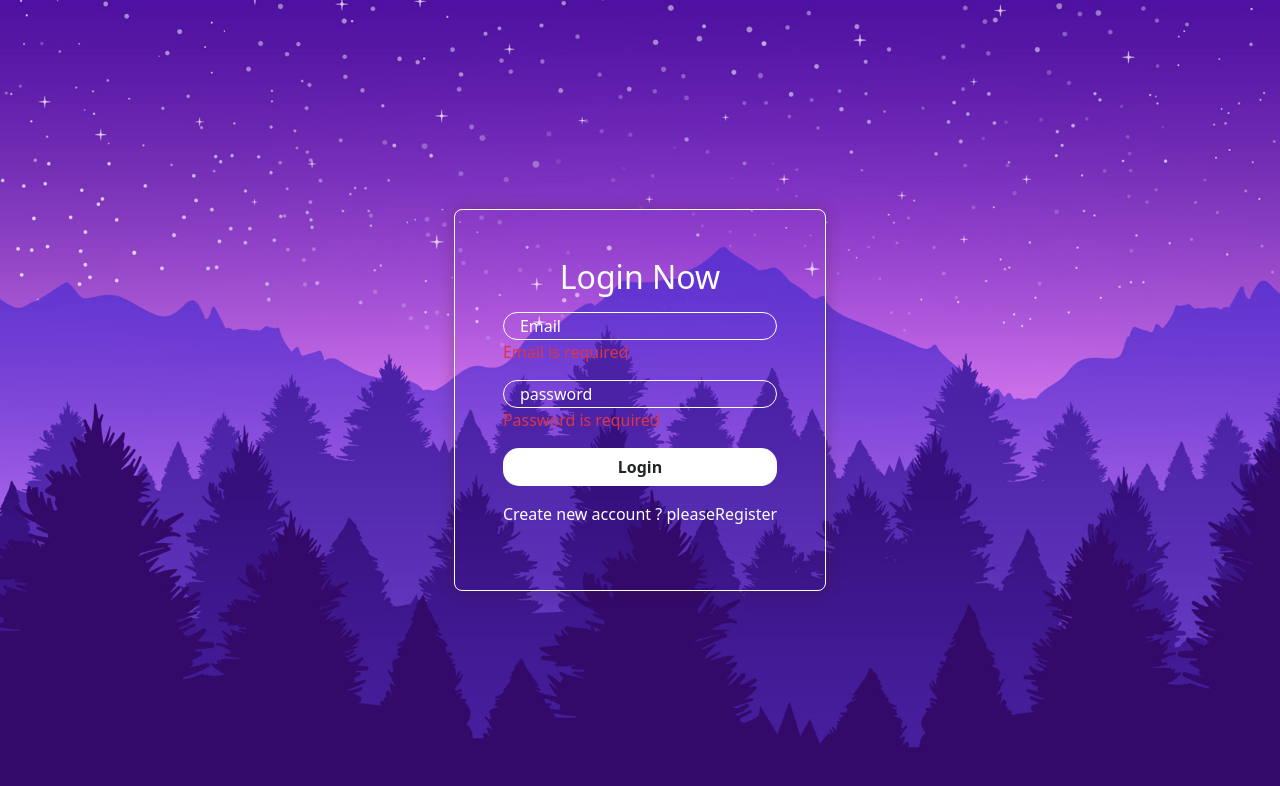
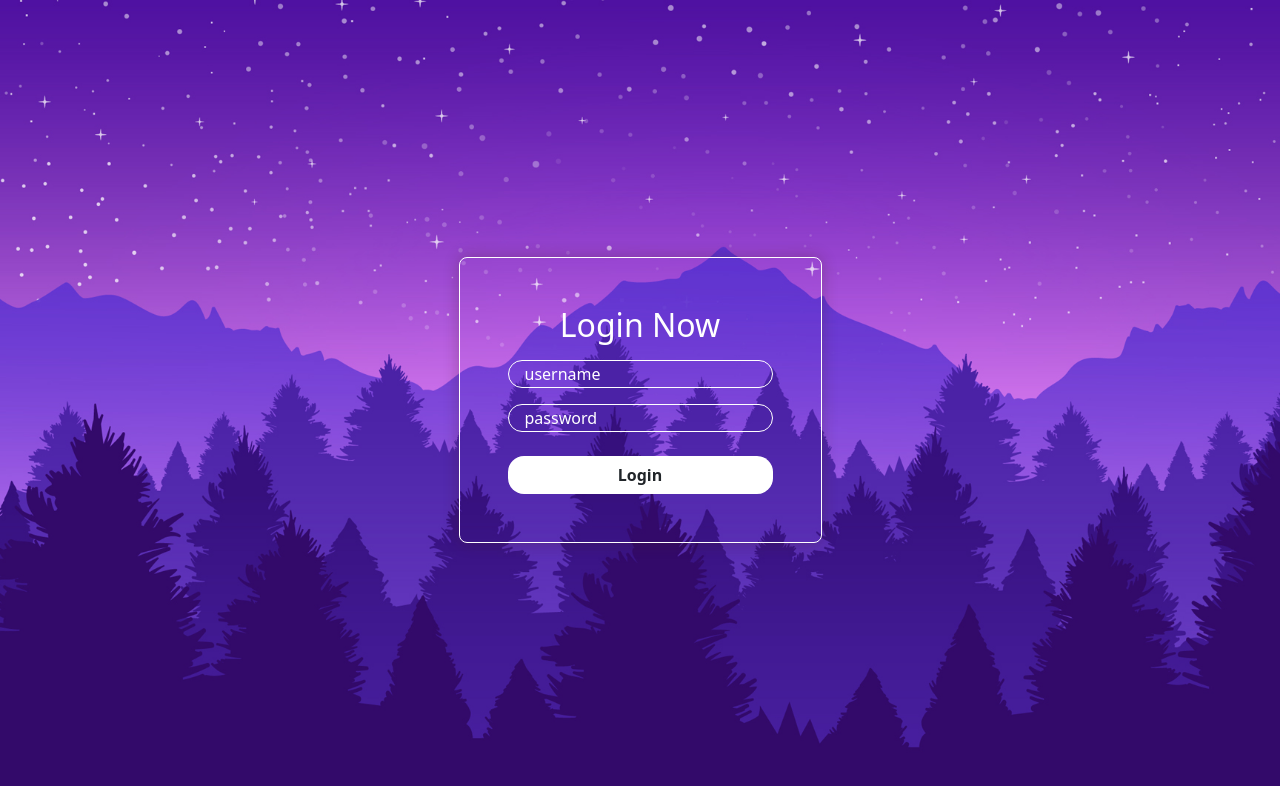
Before and after one commit to vignesh0500/angular-2, an Angular app: page /login in a window 1280 px wide. Shown: the top 786 px of the page. Built offline with nearby package versions, Linux system fonts and the light colour scheme.

Commit message:
login function

```diff
--- a/src/app/app.module.ts
+++ b/src/app/app.module.ts
@@ -5,6 +5,7 @@ import { AppRoutingModule } from './app-routing.module';
 import { AppComponent } from './app.component';
 import { HomeComponent } from './home/home.component';
 import { LoginComponent } from './login/login.component';
+import { FormsModule } from '@angular/forms';
 
 @NgModule({
   declarations: [
@@ -14,7 +15,8 @@ import { LoginComponent } from './login/login.component';
   ],
   imports: [
     BrowserModule,
-    AppRoutingModule
+    AppRoutingModule,
+    FormsModule
   ],
   providers: [],
   bootstrap: [AppComponent]
--- a/src/app/login/login.component.html
+++ b/src/app/login/login.component.html
@@ -5,25 +5,18 @@
          <div class="mx-lg-5 mx-3 ">
           <h2 class="text-center text-white">Login Now</h2>
           <div class="fileld mt-3">
-             <input type="email" placeholder="Email " name="email"
-             class="input-css rounded-4 px-3 border-0 bg-transparent w-100" required/>
-              <br><span  class="text-danger" >
-                Email is required
-             </span>
+             <input type="text" placeholder="username " name="username"
+             class="input-css rounded-4 px-3 border-0 bg-transparent w-100" [(ngModel)]="username"/>
           </div>
            <div class="input-box mt-3">
-            <input type="password"   name="password"  placeholder="password" class=" input-css rounded-4 px-3 border-0 bg-transparent w-100"  required>
-             <br><span  class="text-danger" >
-              Password is required
-             </span>
+            <input type="password"   name="password"  placeholder="password" class=" input-css rounded-4 px-3 border-0 bg-transparent w-100" [(ngModel)]="password">
           </div>
-          <div class="input-box mt-3">
+          <div class="input-box my-2">
             <span class="text-danger" >
-              <p ></p>
+               {{errorMsg}}
             </span>
           </div>
-          <button class="w-100 btn bg-white fw-bold rounded-4 "   >Login</button>
-          <p class="text-white mt-3 ">Create new account ? please<a >Register</a></p>
+          <button class="w-100 btn bg-white fw-bold rounded-4 mt-3 " (click)="login()"  >Login</button>
         </div>
        </form>
     </div>
--- a/src/app/login/login.component.ts
+++ b/src/app/login/login.component.ts
@@ -1,10 +1,37 @@
-import { Component } from '@angular/core';
+import { Component, OnInit } from '@angular/core';
+import { AuthService } from '../services/auth.service';
+import { Router } from '@angular/router';
 
 @Component({
   selector: 'app-login',
   templateUrl: './login.component.html',
   styleUrls: ['./login.component.scss']
 })
-export class LoginComponent {
-
+export class LoginComponent implements OnInit {
+username ="";
+password ="";
+errorMsg="";
+constructor(private auth:AuthService ,private Router:Router){}
+ngOnInit(): void {
 }
+login(){
+    if(this.username.trim().length === 0)
+    {
+      this.errorMsg ="username is required";
+    }
+    else if(this.password.trim().length === 0)
+      {
+        this.errorMsg="password is required";
+      }
+      else{
+        this.errorMsg="";
+        let res =this.auth.login(this.username,this.password);
+        if(res == 200){
+           this.Router.navigate(['home'])
+        }
+        if(res == 403){
+         this.errorMsg="wrong username or password"
+       }
+      }
+}
+}
--- /dev/null
+++ b/src/app/services/auth.service.ts
@@ -0,0 +1,17 @@
+import { Injectable } from '@angular/core';
+
+@Injectable({
+  providedIn: 'root'
+})
+export class AuthService {
+
+  constructor() { }
+  login(username:string,password:string){
+    if(username=== 'kutty' && password=== '14')
+    {
+      return 200;
+    }else{
+      return 403;
+    }
+  }
+}
```
Also changed, not shown: 5 other files (tests, documents, lock files or other folders).
